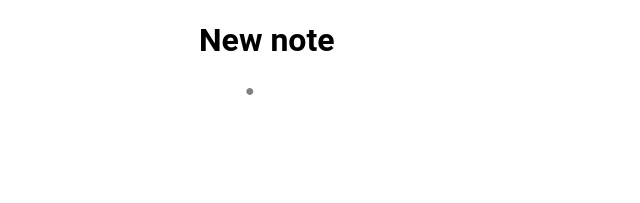
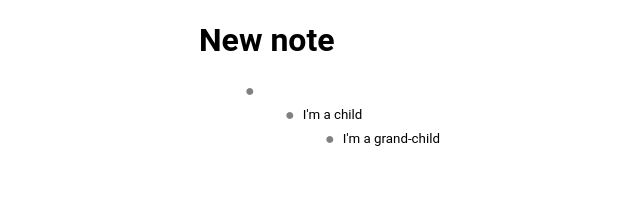
Before and after one commit to ivan-lednev/xanadu, a React (Create React App) app: page / in a window 1280 px wide. Shown: the top 203 px of the page, without its empty margins (241-881 px from the left). Built offline with nearby package versions, Linux system fonts and the light colour scheme.

Commit message:
Display child blocks with test data

```diff
--- a/src/App.css
+++ b/src/App.css
@@ -1,6 +1,10 @@
 body {
     font-family: "Roboto";
     font-size: 16px;
+}
+
+ul {
+    list-style-type: none;
 }
 
 .editor-container {
@@ -21,7 +25,8 @@ textarea {
     resize: none;
 }
 
-.block {
+
+.block-content {
     display: flex;
     flex-direction: row;
 }
--- a/src/App.tsx
+++ b/src/App.tsx
@@ -8,9 +8,33 @@ class App extends React.Component<{}, AppState> {
         super(props);
         const firstBlockRef: React.RefObject<HTMLTextAreaElement> =
             React.createRef();
+        const childRef: React.RefObject<HTMLTextAreaElement> =
+            React.createRef();
+        const grandchildRef: React.RefObject<HTMLTextAreaElement> =
+            React.createRef();
         this.idCounter = 0;
         this.state = {
-            blocks: [{ id: this.getNextId(), value: "", ref: firstBlockRef }],
+            blocks: [
+                {
+                    id: this.getNextId(),
+                    value: "",
+                    ref: firstBlockRef,
+                    children: [
+                        {
+                            id: this.getNextId(),
+                            value: "I'm a child",
+                            ref: childRef,
+                            children: [
+                                {
+                                    id: this.getNextId(),
+                                    value: "I'm a grand-child",
+                                    ref: grandchildRef,
+                                },
+                            ],
+                        },
+                    ],
+                },
+            ],
         };
         this.blockInFocus = firstBlockRef;
     }
@@ -20,18 +44,23 @@ class App extends React.Component<{}, AppState> {
             <div className="editor-container">
                 <div className="editor-sizer">
                     <h1>New note</h1>
+                    {this.renderBlocks(this.state.blocks)}
+                </div>
+            </div>
+        );
+    }
+
+    private renderBlocks(blocks: Block[]) {
+        return (
             <ul>
-                        {this.state.blocks.map((block, blockIndex) => (
+                {blocks.map((block, blockIndex) => (
                     <li key={block.id} className="block">
+                        <div className="block-content">
                             <div className="bullet">●</div>
                             <textarea
                                 ref={block.ref}
                                 onKeyDown={(event) =>
-                                        this.handleKeyDown(
-                                            event,
-                                            block,
-                                            blockIndex
-                                        )
+                                    this.handleKeyDown(event, block, blockIndex)
                                 }
                                 onChange={(event) => {
                                     this.handleChange(event, blockIndex);
@@ -39,11 +68,11 @@ class App extends React.Component<{}, AppState> {
                                 value={block.value}
                                 rows={1}
                             />
+                        </div>
+                        {block.children && this.renderBlocks(block.children)}
                     </li>
                 ))}
             </ul>
-                </div>
-            </div>
         );
     }
 
@@ -136,6 +165,7 @@ interface Block {
     id: number;
     value: string;
     ref: React.RefObject<HTMLTextAreaElement>;
+    children?: Block[];
 }
 
 export default App;
```
Lines whose indentation alone changed are shown as unchanged.
